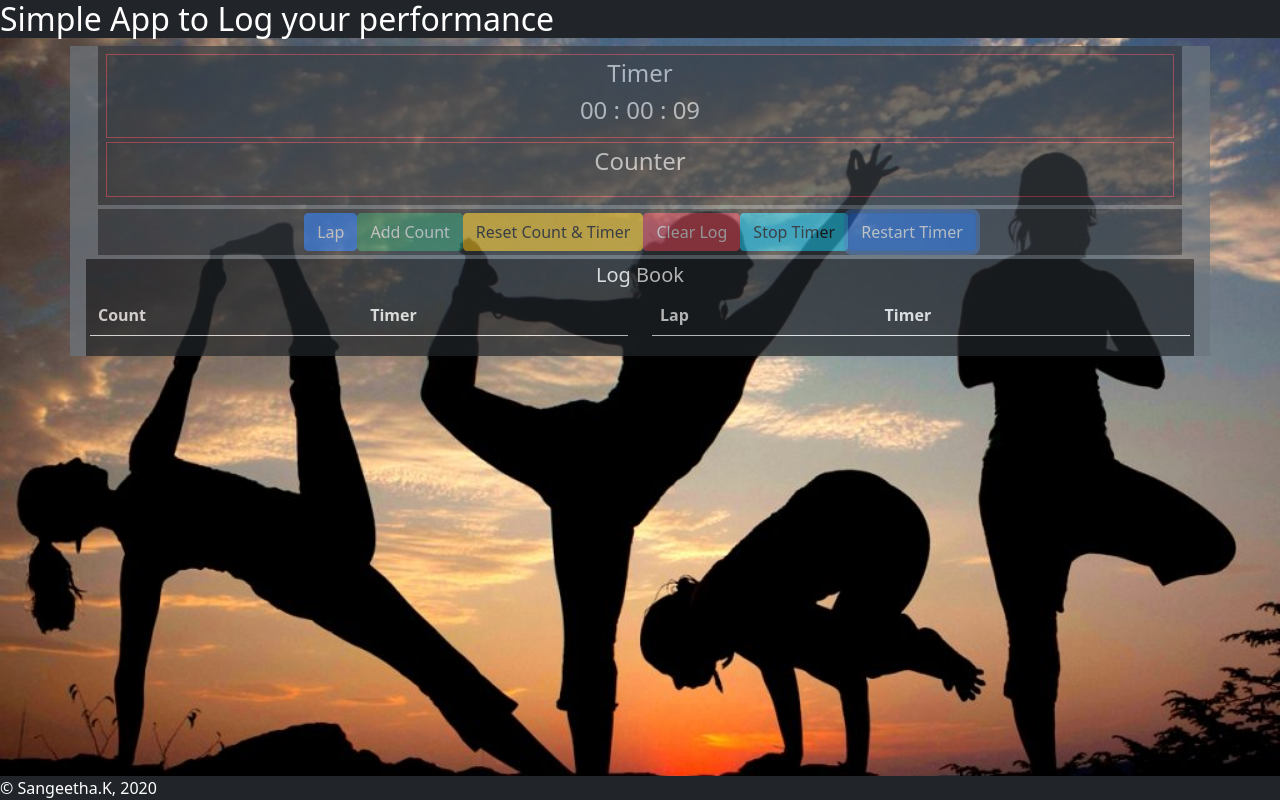
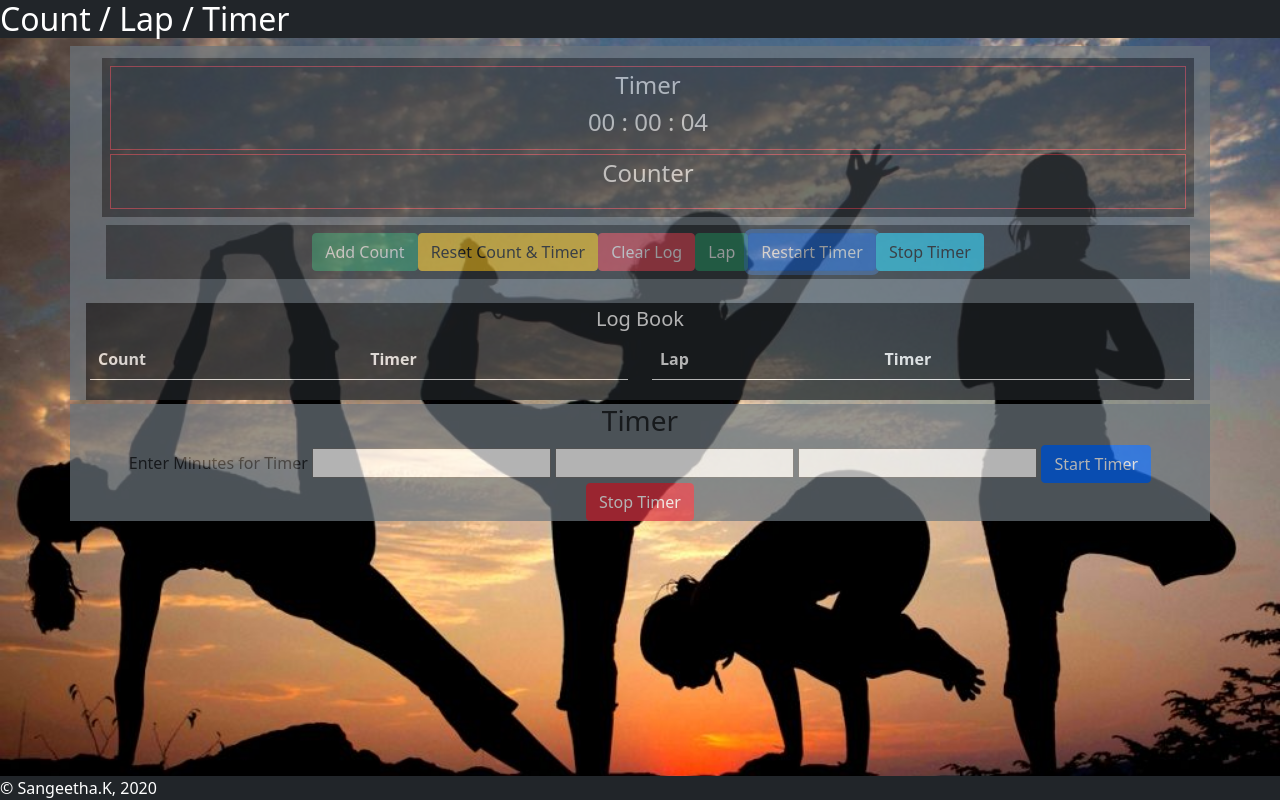
Before and after one commit to Sanganu/tutoringHTMLCSS, a plain HTML site: page index.html in a window 1280 px wide. Both pictures are taken after a click on the button "Restart Timer". Drawn offline with nearby package versions, Linux system fonts and the light colour scheme.

Commit message:
Add Timer/stopwatch

```diff
--- a/assets/script.js
+++ b/assets/script.js
@@ -9,6 +9,13 @@ let resetCountHTML = document.getElementById("resetCount");
 let clearLogHTML = document.getElementById("clearLog")
 let restartHTML = document.getElementById("restarttimer")
 let lapDispHTML = document.getElementById("lapsDisplay");
+let startWatchHTML = document.getElementById("startwatch");
+let stopwatchHTML = document.getElementById("stopwatch");
+let secondtimerCountHTML = document.getElementById("secondtimercount");
+let minutetimerCountHTML = document.getElementById("minutetimercount");
+let hourtimerCountHTML = document.getElementById("hourtimercount");
+let stopWatchDisplay = document.getElementById("stopwatchdisplay");
+
 
 
 let counter = 0;
@@ -17,6 +24,7 @@ let min = 0;
 let sec = 0;
 let hr = 0;
 let lap = 0;
+let stopWatchCount = 0;
 
 function displayCount() {
     let dsecs;
@@ -129,6 +137,7 @@ clearLogHTML.addEventListener("click", function () {
 
 
 restartHTML.addEventListener("click", function () {
+    timer =0;
     clockStart = setInterval(displayCount, 1000)
 })
 
@@ -175,5 +184,13 @@ function saveLapDisplay() {
     lapDispHTML.innerHTML = htmlString
 }
 
+startWatchHTML.addEventListener("click",function(){
+    stopWatchCount = timerCountHTML.value;
+    stopWatchObject = setTimer(displayStopWatch,)
+})
+
+
+
+
 saveLapDisplay()
 retriveLocalStorage()
--- a/index.html
+++ b/index.html
@@ -14,13 +14,13 @@
 <body>
     <header class="bg-dark text-white">
         <nav id="navbar">
-            <h2>Simple App to Log your performance</h2>
+            <h2>Count / Lap / Timer</h2>
         </nav>
     </header>
 
     <main class="container bg-secondary">
 
-        <main class="container bg-secondary ">
+        <main class="container bg-secondary m-2 p-2 ">
             <article class="box bg-dark text-white m-1 p-1">
                 <section id="check2" class="border border-danger m-1 p-1 text-center">
                     <h4>Timer</h4>
@@ -31,27 +31,18 @@
                     <h3 id="test1"></h3>
                 </section>
             </article>
-            <article class="box bg-dark text-center text-white m-1 p-1 d-flex justify-content-center">
-                <button class="btn btn-primary" id="logentry">Lap</button>
+            <article class="box bg-dark text-center text-white m-2 p-2 d-flex justify-content-center">
+
                 <button class="btn btn-success" id="count">Add Count</button>
                 <button class="btn btn-warning" id="resetCount">Reset Count &amp; Timer</button>
 
                 <button class="btn btn-danger" id="clearLog">Clear Log</button>
+                <button class="btn btn-success" id="logentry">Lap</button>
+                <button class="btn btn-primary" id="restarttimer">Restart Timer</button>
                 <button class="btn btn-info" id="stoptimer">Stop Timer</button>
-                <button class="btn btn-primary" id="restarttimer">Restart Timer</button>
+
 
             </article>
-
-
-            <!-- <article class="box bg-dark m-1 p-1">Dora</article>
-            <article class="box bg-dark text-white me-auto m-1 p-1">
-                <ul>
-                    <li>Set Interval</li>
-                    <li>Local Storage</li>
-                    <li>Event Listener</li>
-                </ul>
-            </article> -->
-
         </main>
 
         <article class="box bg-dark text-white m-1 p-1">
@@ -87,7 +78,19 @@
         </article>
 
     </main>
+    <main class="container bg-secondary text-center">
+        <h3>Timer</h3>
 
+        <h4 id="stopwatchdisplay"></h4>
+        <form id="startwatch">
+            <label>Enter Minutes for Timer</label>
+            <input id="timercount" type="number"  min=5/>
+            <input id="timercount" type="number"  min=5/>
+            <input id="timercount" type="number"  min=5/>
+            <button  type="submit" class="btn btn-primary">Start Timer</button>
+            <button id="stopwatch" class="btn btn-danger">Stop Timer</button>
+        </form>
+    </main>
     </main>
 
     <footer class="bg-dark text-white">
```
